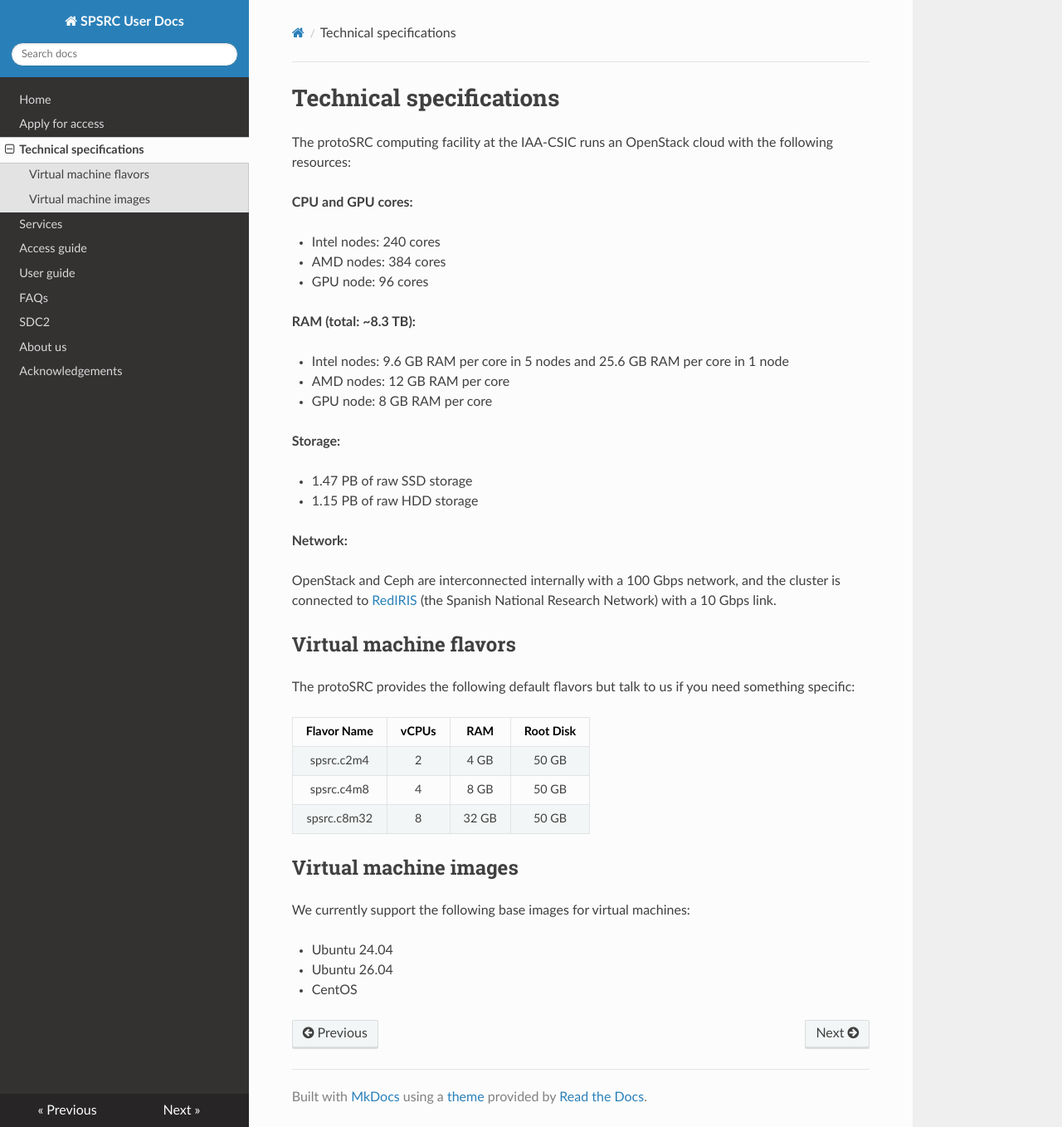
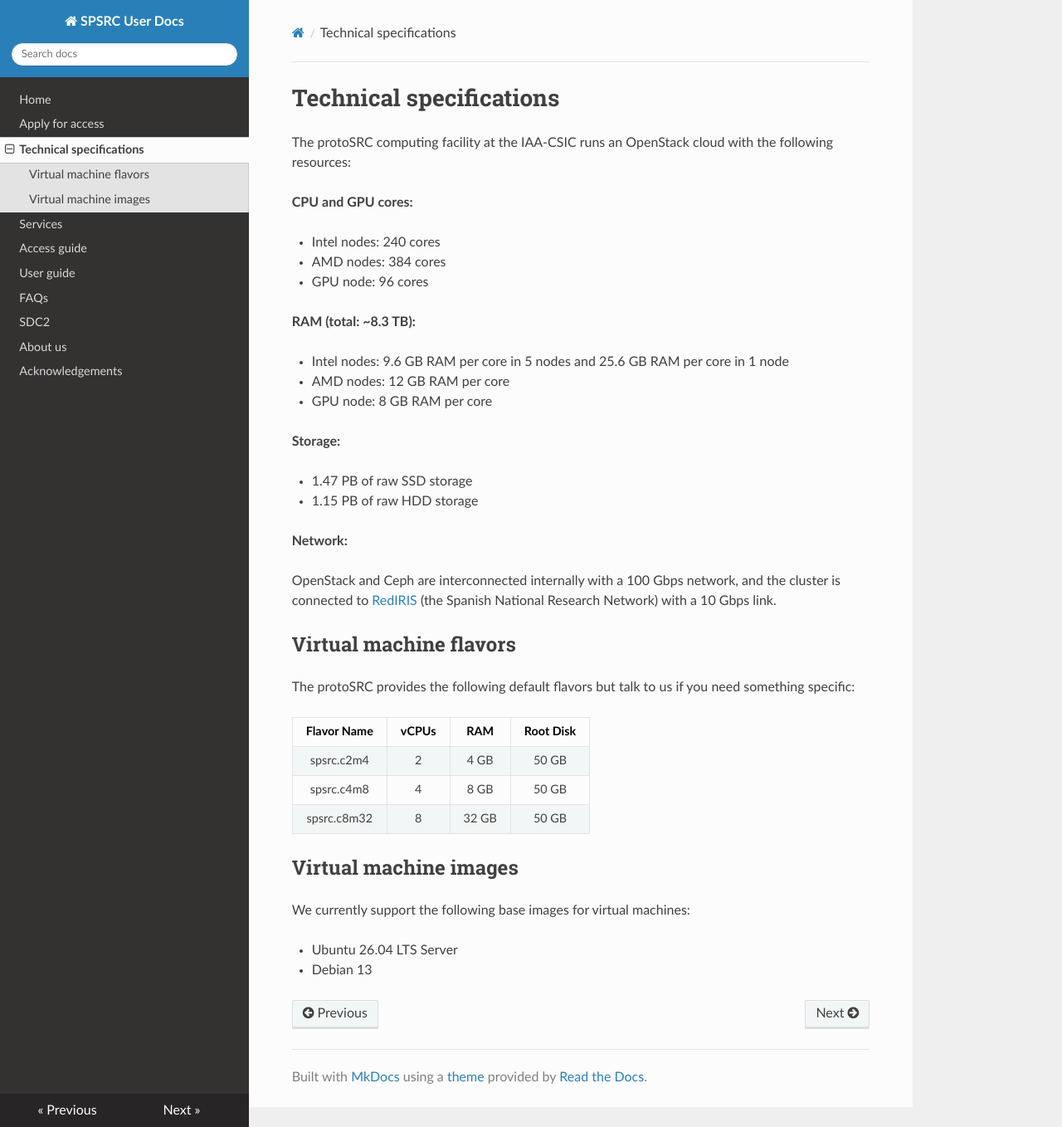
Before and after one commit to espsrc/spsrc_user_docs, an MkDocs documentation site: the page built from docs/tech_specifications.md, in a window 1280 px wide and 1358 px high. Shown: the whole window at 83% size. Built offline with MkDocs 1.6.1, drawn with Linux system fonts in a browser that asks for light colours; nearby versions of some CDN libraries.

Commit message:
Update tech_specifications.md

```diff
--- a/docs/tech_specifications.md
+++ b/docs/tech_specifications.md
@@ -39,6 +39,5 @@ The protoSRC provides the following default flavors but talk to us if you need s
 
 We currently support the following base images for virtual machines:
 
-- Ubuntu 24.04
-- Ubuntu 26.04
-- CentOS
+- Ubuntu 26.04 LTS Server
+- Debian 13
```
